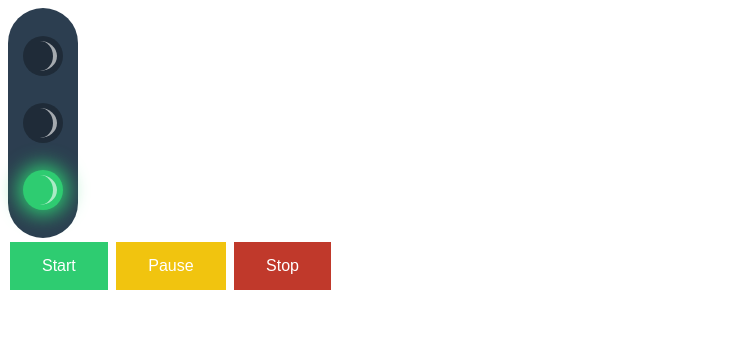
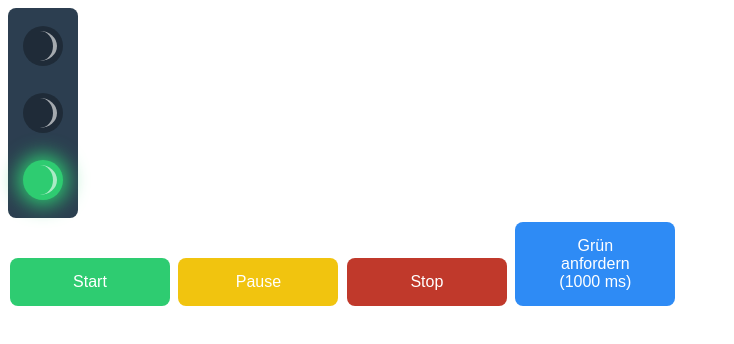
Before and after one commit to simsal0r/traffic-light-simulation, a website built with Parcel: page index.html in a window 1280 px wide. Both pictures are taken after a click on the button "Stop". Shown: the whole page, without its empty margins (0-734 px from the left). Built offline with nearby package versions, Linux system fonts and the light colour scheme.

Commit message:
Add request green button

```diff
--- a/index.html
+++ b/index.html
@@ -12,9 +12,12 @@
       <div class="circle green" color="green"></div>
     </div>
 
-    <button id="button-start" class="button green">Start</button>
-    <button id="button-pause" class="button yellow">Pause</button>
-    <button id="button-stop" class="button red">Stop</button>
+    <div>
+      <button id="button-start" class="button green">Start</button>
+      <button id="button-pause" class="button yellow">Pause</button>
+      <button id="button-stop" class="button red">Stop</button>
+      <button id="button-request" class="button blue">Grün anfordern</button>
+    </div>
 
     <p id="counter"></p>
 
--- a/src/index.js
+++ b/src/index.js
@@ -1,18 +1,16 @@
 import "./styles.css";
 
 const circles = document.querySelectorAll(".circle");
+var lightInterval;
 
 //red/yellow, red, yellow, green
-var holdTimes = [1000, 3000, 1000, 3000];
+var holdTimes = [1000, 7000, 1000, 3000];
+var requestTime = 1000;
 
 //Start with green phase
 let activeLight = 2;
 var phase = 3;
 var remainingTime = holdTimes[phase];
-
-var requestTime = 0;
-
-var lightInterval;
 
 function runTrafficLight() {
   lightInterval = setInterval(() => {
@@ -29,13 +27,38 @@ function checkPhaseChange() {
     } else {
       phase--;
     }
-
+    console.log(phase);
     remainingTime = holdTimes[phase];
   } else {
     remainingTime = remainingTime - 100;
   }
   document.getElementById("counter").innerHTML = remainingTime;
 }
+
+function changeLight() {
+  clearLights();
+  //Special case red/yellow
+  if (phase === 1) {
+    const yellowLight = circles[1];
+    yellowLight.classList.add(yellowLight.getAttribute("color"));
+  } else {
+    if (activeLight <= 0) {
+      activeLight = 2;
+    } else {
+      activeLight--;
+    }
+  }
+
+  const currentLight = circles[activeLight];
+  currentLight.classList.add(currentLight.getAttribute("color"));
+}
+
+function clearLights() {
+  circles[activeLight].className = "circle";
+  circles[1].className = "circle";
+}
+
+//Buttons
 
 function startTrafficLight() {
   runTrafficLight();
@@ -59,29 +82,10 @@ function stopTrafficLight() {
   currentLight.classList.add(currentLight.getAttribute("color"));
 }
 
-function changeLight() {
-  clearLights();
-  //Special case red/yellow
+function substractRequestTime() {
   if (phase === 1) {
-    const yellowLight = circles[1];
-    yellowLight.classList.add(yellowLight.getAttribute("color"));
-  } else {
-    if (activeLight <= 0) {
-      activeLight = 2;
-    } else {
-      activeLight--;
-    }
+    remainingTime = remainingTime - requestTime;
   }
-
-  //console.log(activeLight);
-
-  const currentLight = circles[activeLight];
-  currentLight.classList.add(currentLight.getAttribute("color"));
-}
-
-function clearLights() {
-  circles[activeLight].className = "circle";
-  circles[1].className = "circle";
 }
 
 document
@@ -93,3 +97,9 @@ document
 document
   .getElementById("button-stop")
   .addEventListener("click", stopTrafficLight);
+document
+  .getElementById("button-request")
+  .addEventListener("click", substractRequestTime);
+
+document.getElementById("button-request").innerHTML +=
+  " (" + requestTime + " ms)";
--- a/src/styles.css
+++ b/src/styles.css
@@ -4,12 +4,12 @@ body {
 
 #traffic-light {
   background-color: #2c3e50;
-  border-radius: 50px;
+  border-radius: 8px;
   display: flex;
   flex-direction: column;
   align-items: center;
   justify-content: space-around;
-  padding: 15px 0;
+  padding: 5px 0;
   height: 200px;
   width: 70px;
 }
@@ -44,6 +44,8 @@ body {
 }
 .button {
   border: none;
+  border-radius: 8px;
+  width: 10em;
   color: white;
   padding: 15px 32px;
   text-align: center;
@@ -62,3 +64,6 @@ body {
 .button.red {
   background-color: #c0392b;
 }
+.button.blue {
+  background-color: #2e8bf5;
+}
```
